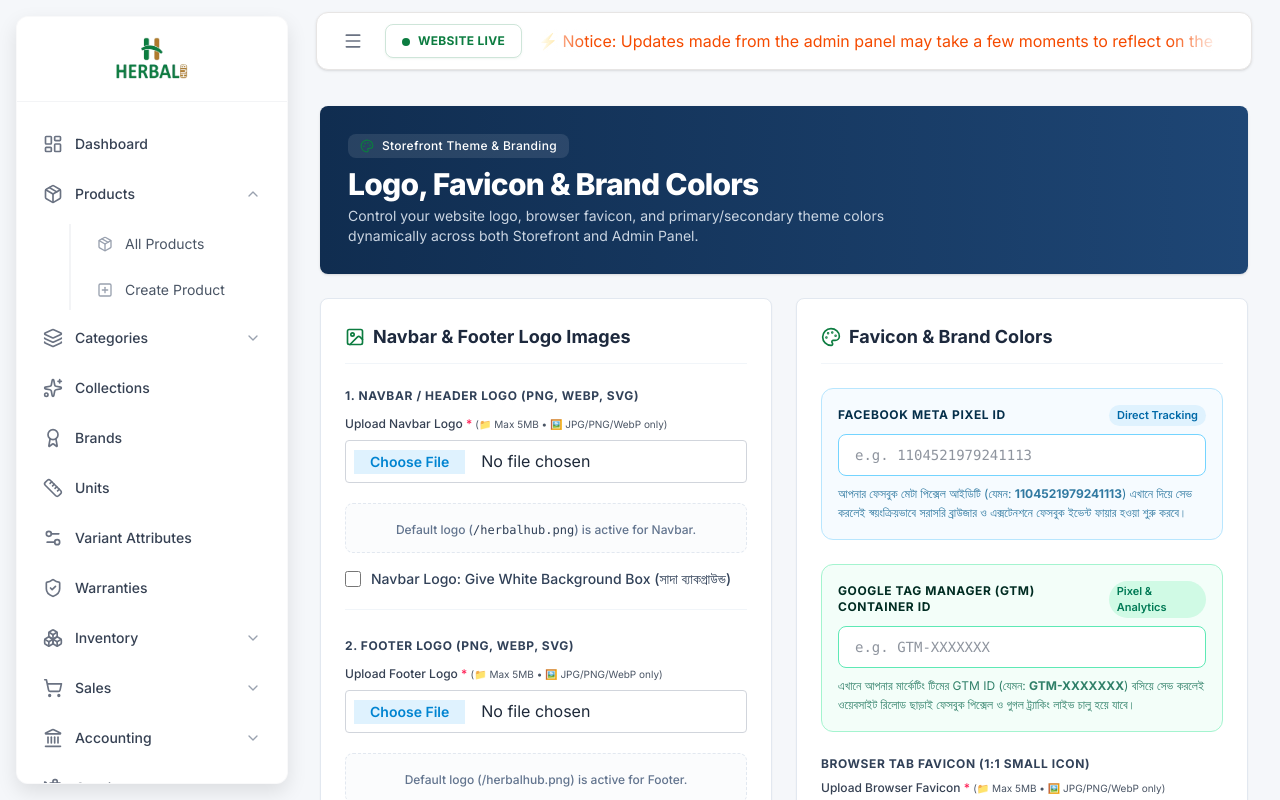
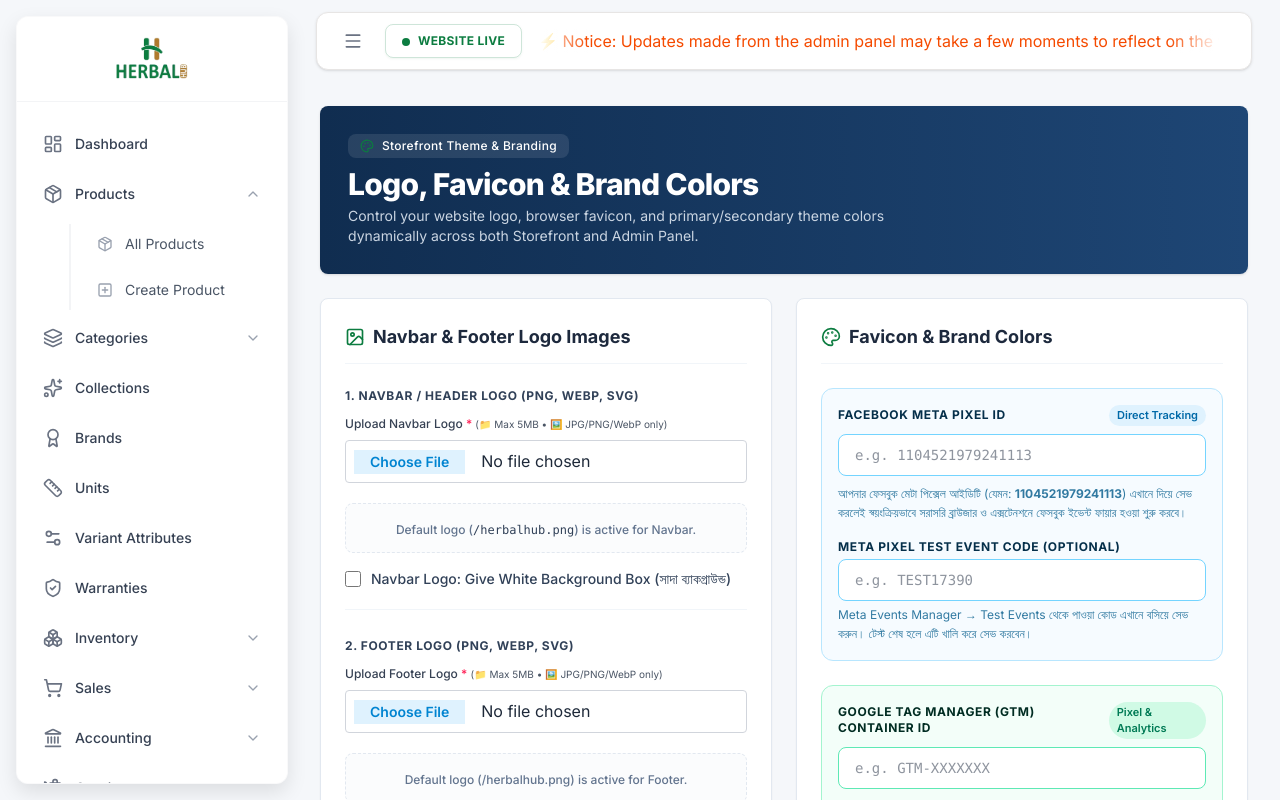
Before and after one commit to ekhoneit/herbalhub-admin, a Next.js app: page /branding-settings in a window 1280 px wide. Shown: the top 800 px of the page. Built offline with nearby package versions, Linux system fonts and the light colour scheme; no server answers.

Commit message:
feat: add pixelTestEventCode input to branding-settings page

```diff
--- a/src/app/(dashboard)/branding-settings/page.jsx
+++ b/src/app/(dashboard)/branding-settings/page.jsx
@@ -32,6 +32,7 @@ export default function BrandingSettingsPage() {
     secondaryColor: "#102D50",
     gtmId: "",
     pixelId: "",
+    pixelTestEventCode: "",
   });
   const [saving, setSaving] = useState(false);
 
@@ -48,6 +49,7 @@ export default function BrandingSettingsPage() {
         secondaryColor: settings.secondaryColor || "#102D50",
         gtmId: settings.gtmId || "",
         pixelId: settings.pixelId || "",
+        pixelTestEventCode: settings.pixelTestEventCode || "",
       });
 
       // Also dynamically update CSS variables in admin document root
@@ -291,6 +293,21 @@ export default function BrandingSettingsPage() {
               <p className="text-xs text-sky-800/80 leading-relaxed">
                 আপনার ফেসবুক মেটা পিক্সেল আইডিটি (যেমন: <b>1104521979241113</b>) এখানে দিয়ে সেভ করলেই স্বয়ংক্রিয়ভাবে সরাসরি ব্রাউজার ও এক্সটেনশনে ফেসবুক ইভেন্ট ফায়ার হওয়া শুরু করবে।
               </p>
+              <div className="pt-2">
+                <label className="block text-xs font-bold text-sky-950 uppercase tracking-wider mb-1">
+                  Meta Pixel Test Event Code (Optional)
+                </label>
+                <input
+                  type="text"
+                  placeholder="e.g. TEST17390"
+                  value={formData.pixelTestEventCode || ""}
+                  onChange={(e) => setFormData({ ...formData, pixelTestEventCode: e.target.value.trim() })}
+                  className="w-full px-4 py-2.5 bg-white border border-sky-300 rounded-lg text-sm font-mono focus:outline-none focus:ring-2 focus:ring-sky-600 text-slate-800"
+                />
+                <p className="text-xs text-sky-800/80 leading-relaxed mt-1">
+                  Meta Events Manager &rarr; Test Events থেকে পাওয়া কোড এখানে বসিয়ে সেভ করুন। টেস্ট শেষ হলে এটি খালি করে সেভ করবেন।
+                </p>
+              </div>
             </div>
 
             {/* Google Tag Manager (GTM) Configuration */}
```
